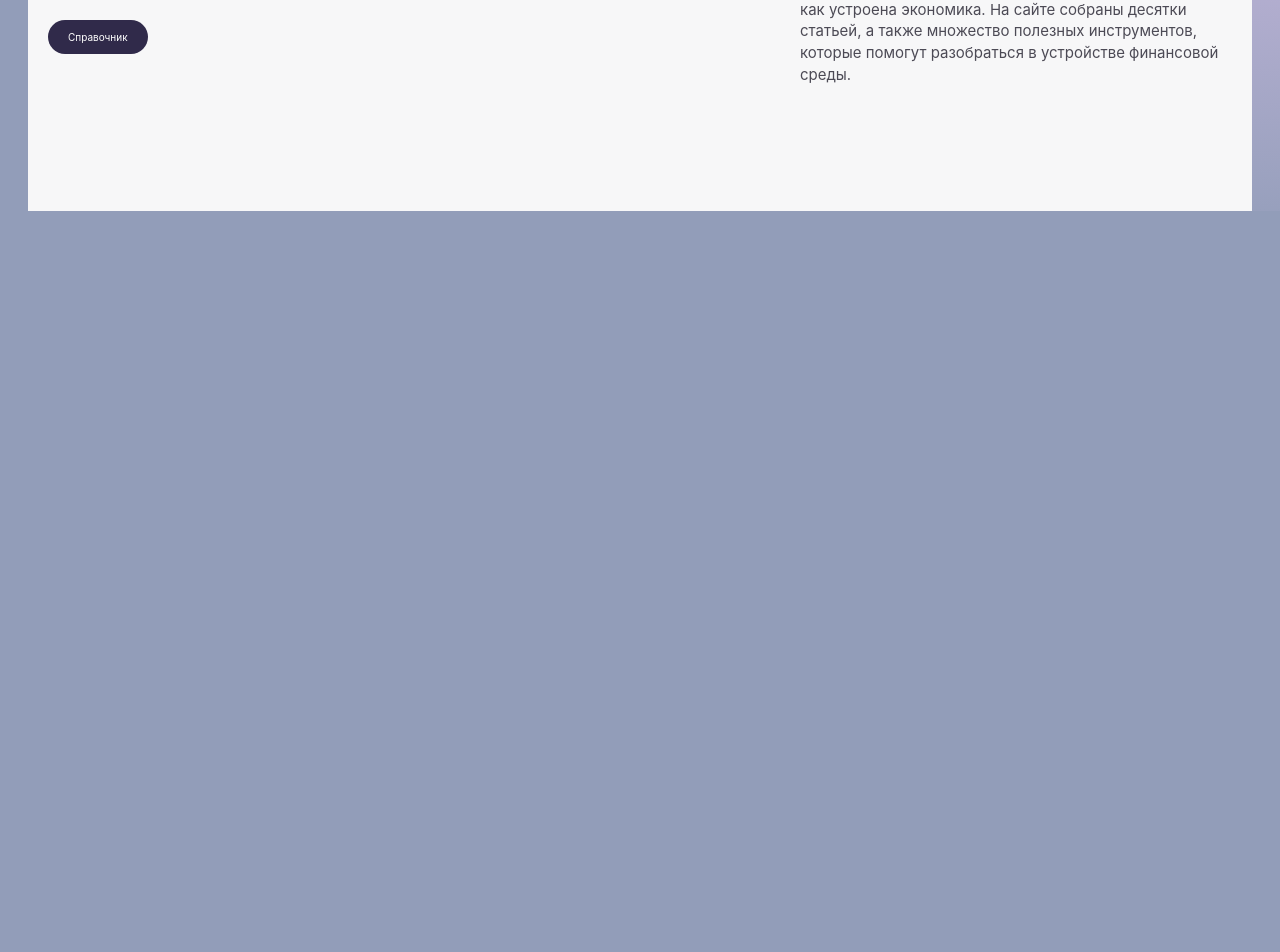
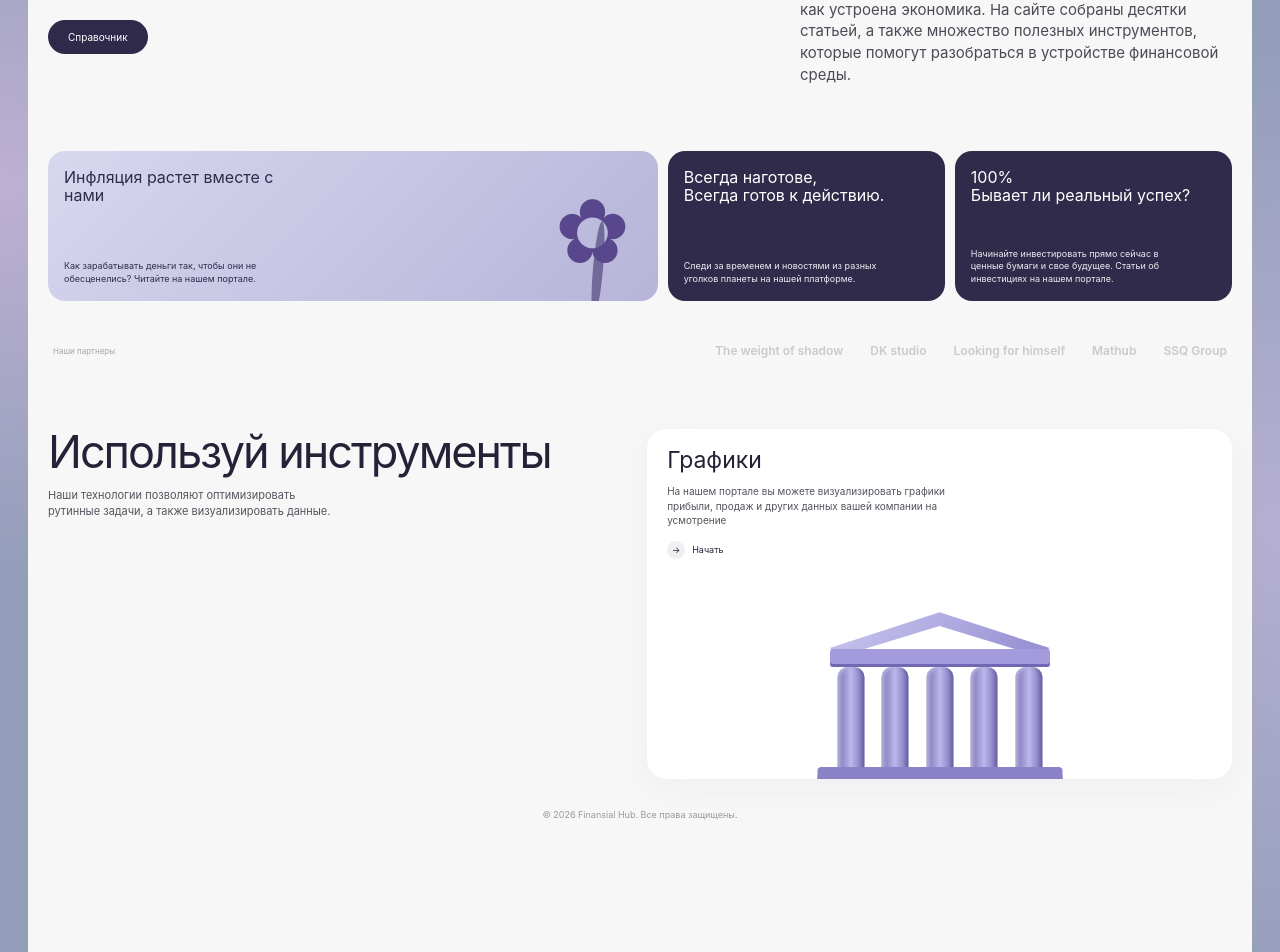
Before and after one commit to Danielkruts52/Finansial-Hub, a React (Vite) app: page / in a window 1280 px wide. Shown: the part 753-1705 px from the top of the page. Before the commit the page ends 964 px from the top, so only its background shows below. Built offline with nearby package versions, Linux system fonts and the light colour scheme.

Commit message:
Создана новая структура проекта, подготовка переноса главной страницы в Home.jsx

```diff
--- a/src/App.jsx
+++ b/src/App.jsx
@@ -1,5 +1,6 @@
 import "./css/App.css"
 import Header from "./Components/Header.jsx"
+import Footer from "./Components/footer.jsx"
 
 function App() {
   return (
@@ -8,7 +9,10 @@ function App() {
       <main className="content">
       <MainImage />
       <About />
-
+      <Features />
+      <Logos />
+      <UseCase />
+      <Footer />
       </main>
     </div>
   )
@@ -59,4 +63,119 @@ function About() {
   )
 }
 
+function Features() {
+  return (
+    <div>
+
+    <section className="features">
+
+        <article className="feature feature-light">
+          <h3>Инфляция растет вместе с нами</h3>
+
+          <p>
+             Как зарабатывать деньги так, чтобы они не обесценелись? Читайте на нашем портале.
+          </p>
+
+          <div className="flower"></div>
+        </article>
+
+        <article className="feature">
+          <h3>
+            Всегда наготове,<br/>
+            Всегда готов к действию.
+          </h3>
+
+          <p>
+            Следи за временем и новостями из разных уголков планеты на нашей платформе.
+          </p>
+        </article>
+
+        <article className="feature">
+          <h3>
+            100%<br/>
+            Бывает ли реальный успех?
+          </h3>
+
+          <p>
+            Начинайте инвестировать прямо сейчас в ценные бумаги и свое будущее. Статьи об инвестициях на нашем портале.
+          </p>
+        </article>
+
+      </section>
+
+
+    </div>
+  )
+}
+
+function Logos() {
+  return (
+    <div>
+
+<section className="logos">
+        <div className="logos-caption">
+          Наши партнеры
+        </div>
+
+        <div className="logo-list">
+          <span>The weight of shadow</span>
+          <span>DK studio</span>
+          <span>Looking for himself</span>
+          <span>Mathub</span>
+          <span>SSQ Group</span>
+        </div>
+      </section>
+
+    </div>
+  )
+}
+
+function UseCase(){
+  return(
+    <div>
+      <section className="use-cases">
+
+        <div className="use-cases-info">
+
+
+          <h2>Используй инструменты</h2>
+
+          <p className="use-cases-description">
+            Наши технологии позволяют оптимизировать рутинные задачи, а также визуализировать данные.
+          </p>
+        </div>
+
+        <article className="business-card">
+          <h3>Графики</h3>
+
+          <p>
+            На нашем портале вы можете визуализировать графики прибыли, продаж и других данных вашей компании на усмотрение
+          </p>
+
+          <a href="#" className="learn-more">
+            <span>→</span>
+            Начать
+          </a>
+
+          <div className="bank">
+            <div className="bank-roof"></div>
+            <div className="bank-top"></div>
+
+            <div className="bank-columns">
+              <div className="column"></div>
+              <div className="column"></div>
+              <div className="column"></div>
+              <div className="column"></div>
+              <div className="column"></div>
+            </div>
+
+            <div className="bank-base"></div>
+          </div>
+        </article>
+
+      </section>
+    </div>
+  )
+}
+
 export default App
--- a/src/Components/Footer.jsx
+++ b/src/Components/Footer.jsx
@@ -0,0 +1,14 @@
+import "../css/Footer.css"
+
+
+function Footer() {
+    return (
+        <div>
+             <footer className="footer">
+      © 2026 Finansial Hub. Все права защищены.
+    </footer>
+        </div>
+    )
+}
+
+export default Footer
--- a/src/Components/Header.jsx
+++ b/src/Components/Header.jsx
@@ -10,12 +10,12 @@ function Header() {
         </a>
 
         <nav className="nav">
-          <a href="#">Справочник</a>
-          <a href="#">Статьи</a>
-          <a href="./index2.html">Время</a>
-          <a href="#">Новости</a>
-          <a href="./tools.html">Инструменты</a>
-          <a href="./charts.html">Графики</a>
+          <a href="">Справочник</a>
+          <a href="">Статьи</a>
+          <a href="">Время</a>
+          <a href="">Новости</a>
+          <a href="">Инструменты</a>
+          <a href="">Графики</a>
         </nav>
 
         <button className="header-button">Подписаться</button>
--- /dev/null
+++ b/src/css/Footer.css
@@ -0,0 +1,13 @@
+.footer {
+  max-width: 1240px;
+
+  margin: 0 auto;
+  padding: 30px 20px 50px;
+
+  background: #f7f7f8;
+
+  text-align: center;
+
+  color: #99979e;
+  font-size: 9px;
+}
```
Also changed, not shown: src/Pages/Article.jsx (added), src/Pages/Charts.jsx (added), src/Pages/Home.jsx (added), src/Pages/News.jsx (added), src/Pages/Tools.jsx (added).
